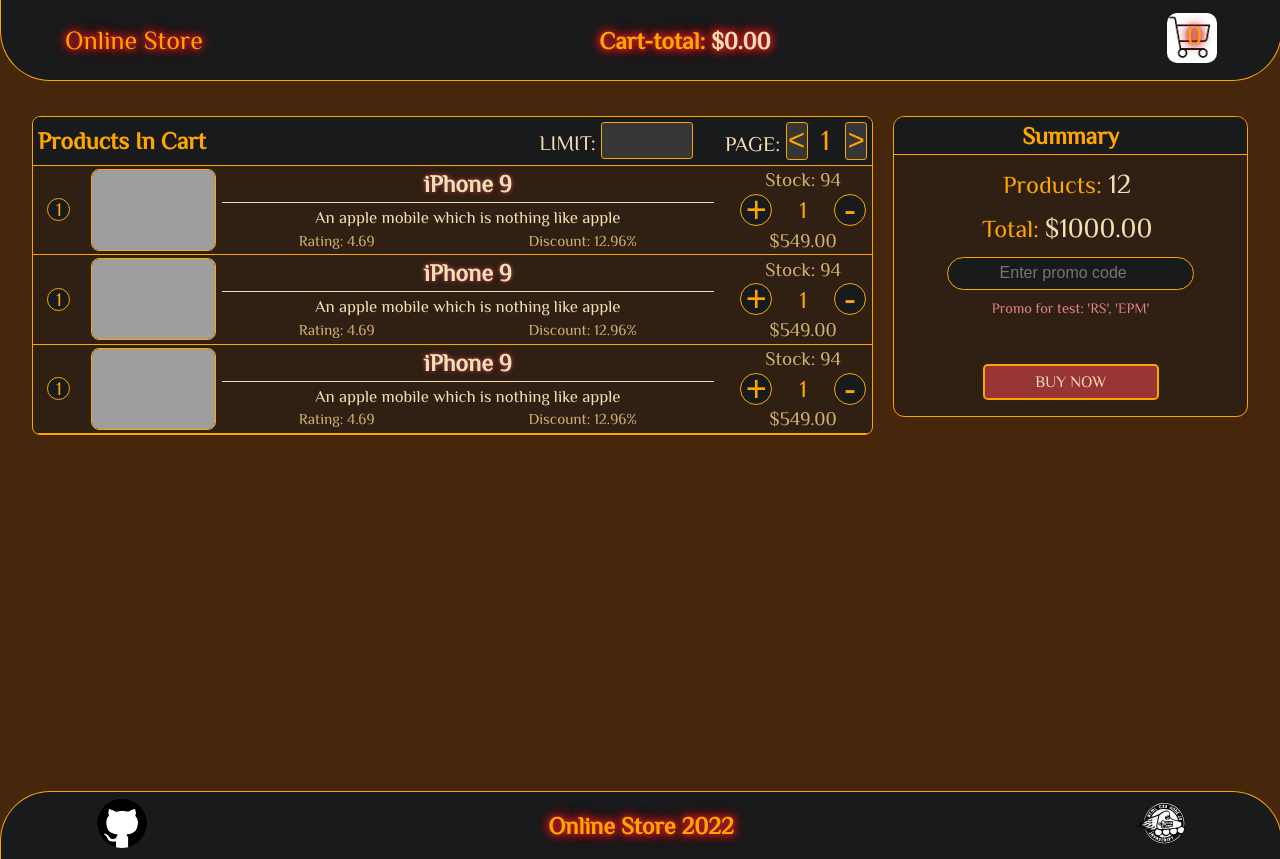
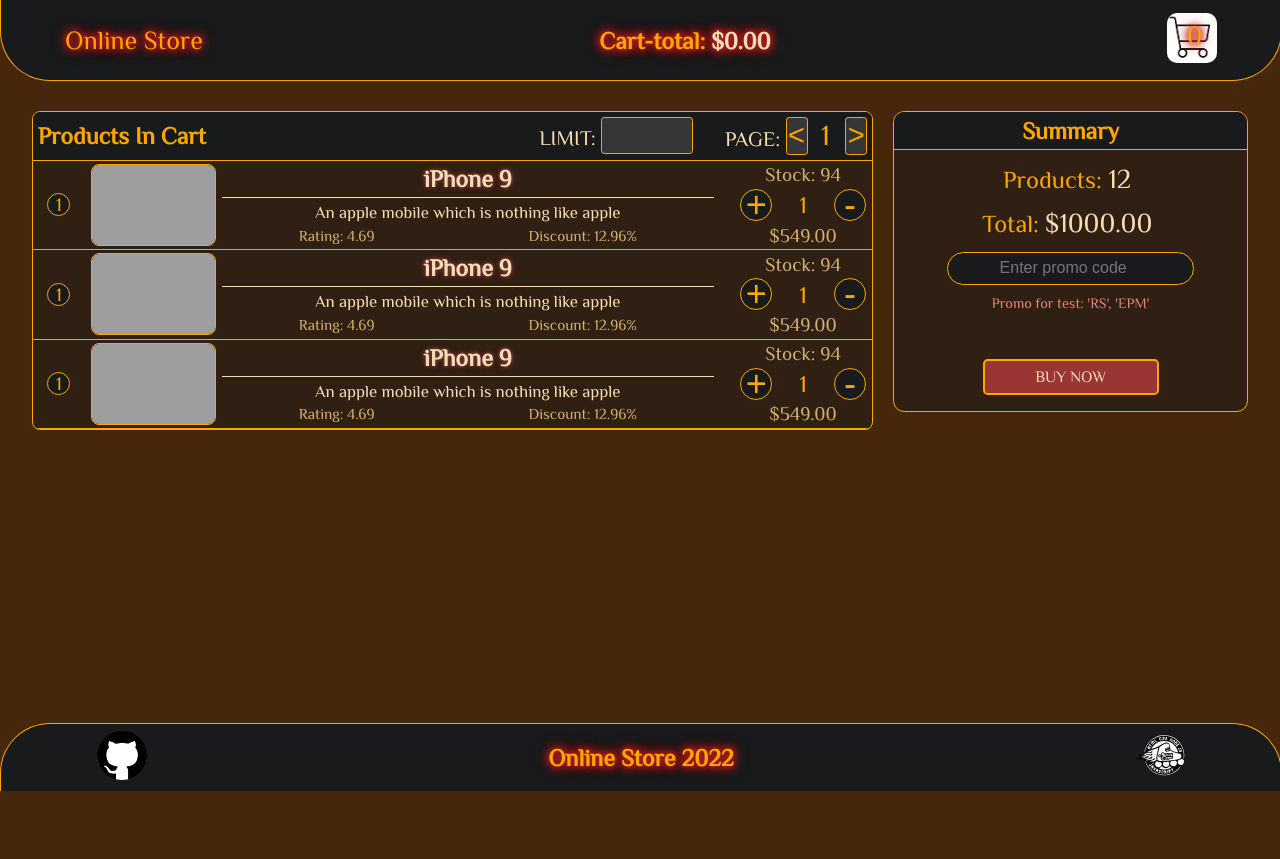
Before and after one commit to Kotkiller/online-store, a website built with webpack: page online-store/src/pages/cart/index.html in a window 1280 px wide. After the commit the page ends 800 px from the top, so only its background shows below. Built offline with nearby package versions, Linux system fonts and the light colour scheme; grey boxes are pictures that could not be loaded.

Commit message:
feat:some corrections in css

```diff
--- a/online-store/src/pages/cart/index.css
+++ b/online-store/src/pages/cart/index.css
@@ -74,10 +74,10 @@
 }
 
 .main {
-  min-height: 85vh;
+  min-height: 76.5vh;
   display: flex;
   justify-content: center;
-  align-items: center;
+  align-items: top;
   width: 100%;
 }
 
@@ -85,8 +85,8 @@
   width: 95%;
   display: flex;
   justify-content: space-between;
-  min-height: 80vh;
   margin-top: 30px;
+  height: fit-content;
 }
 
 .products-in-cart {
--- a/online-store/src/pages/product-description-page/index.css
+++ b/online-store/src/pages/product-description-page/index.css
@@ -74,7 +74,7 @@
 }
 
 .main {
-  min-height: 78vh;
+  min-height: 79.5vh;
   display: flex;
   justify-content: center;
   align-items: center;
@@ -108,7 +108,7 @@
     background-color: red;
     border-radius: 15px;
     margin: 0 auto;
-    background-color: #835708;
+    background: rgba(24, 26, 28, 0.5);
     border: 1px solid orange;
 }
 
```
Also changed, not shown: online-store/src/pages/cart/index.js (added).
